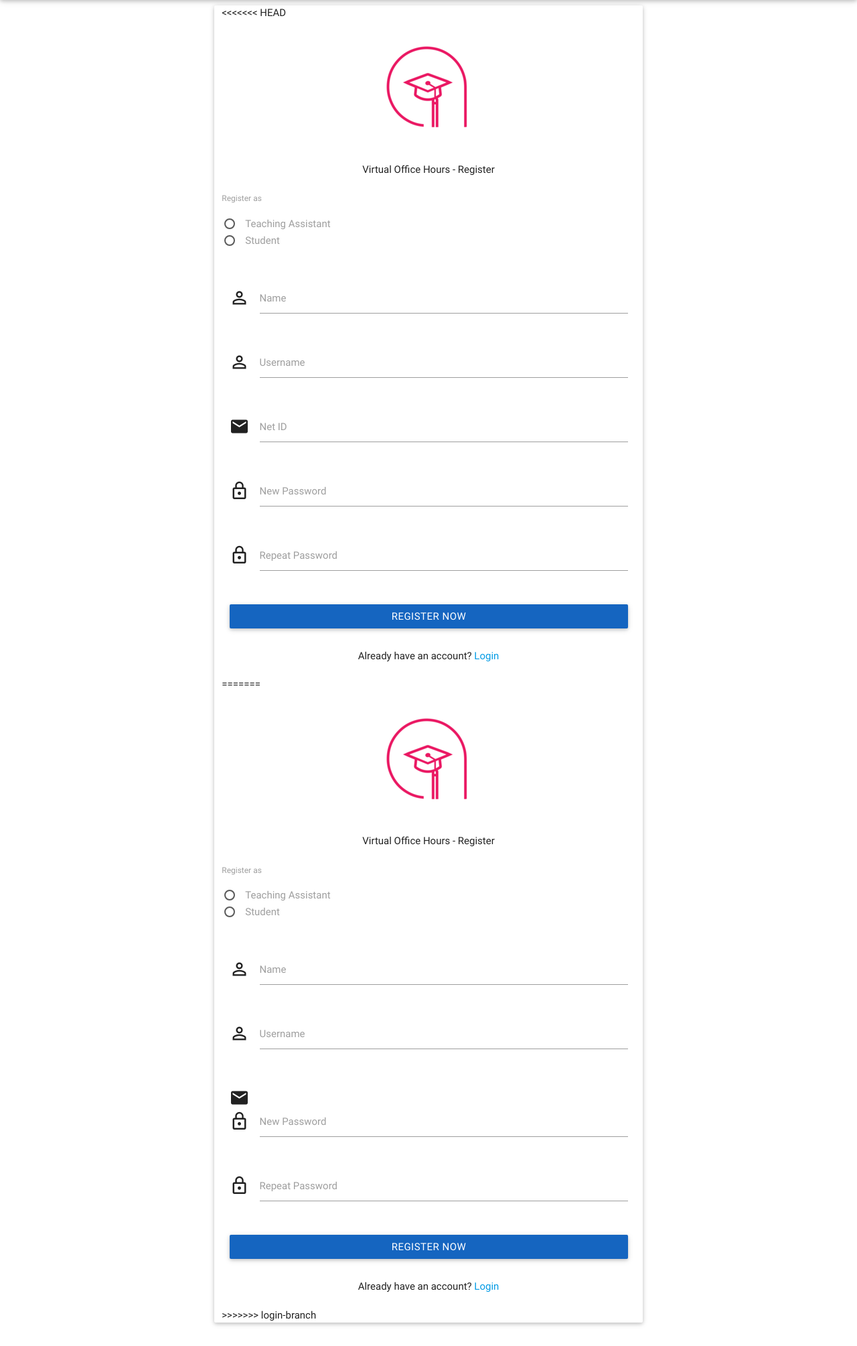
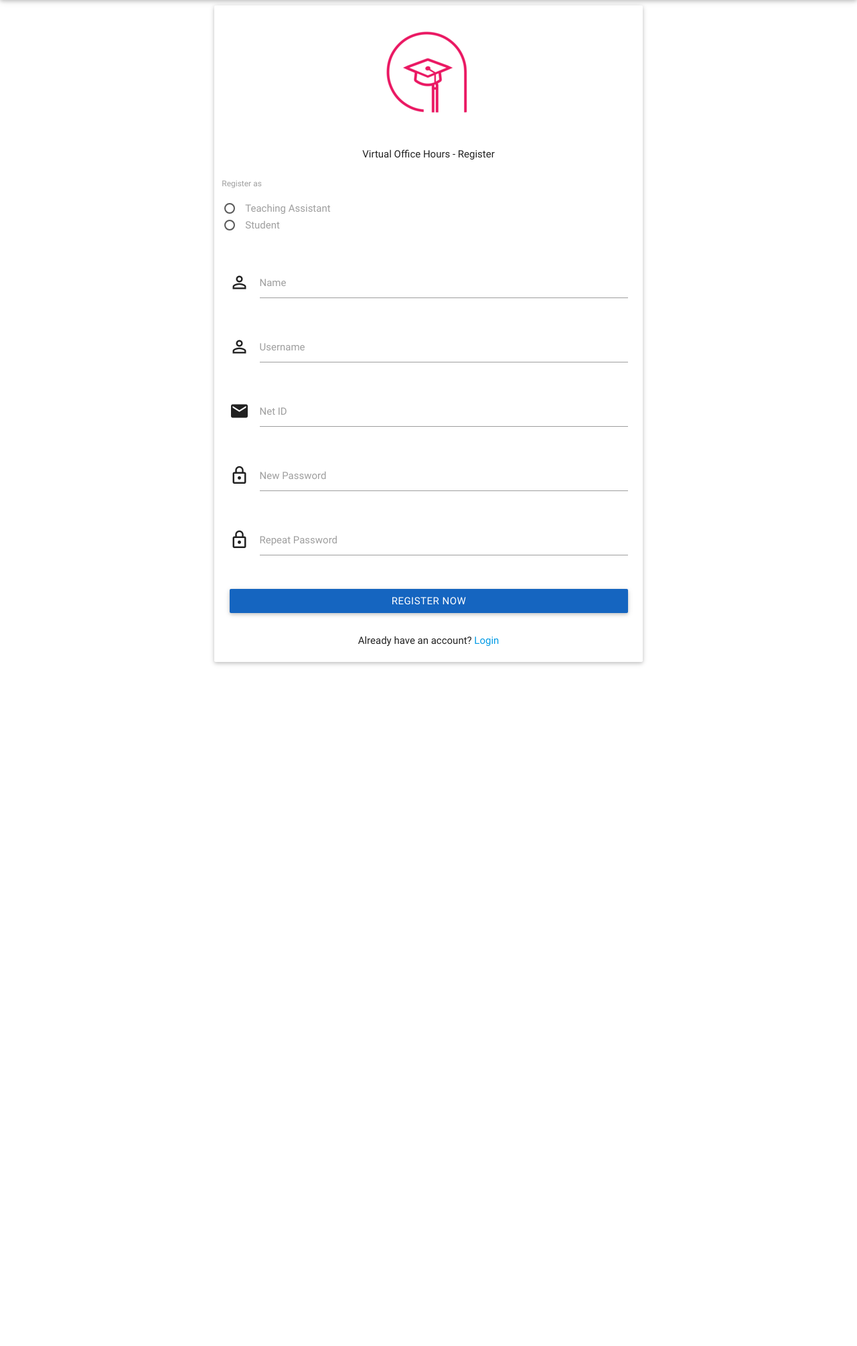
Before and after one commit to SudarshanGp/242_Final_Project, a Flask app: template VOH/templates/register.html in a window 1280 px wide. Shown: the part 64-2073 px from the top of the page at 67% size. After the commit the page ends 1057 px from the top, so only its background shows below. Run offline with Flask 2, Linux system fonts and the light colour scheme; the template is opened without the code that fills it: values that come from a table or form of the project are taken from there, others are empty; parts of the project's set-up code (start-up, migrations or seed data) failed here and were passed over; some libraries are stand-ins or nearby versions.

Commit message:
updated register

```diff
--- a/VOH/templates/register.html
+++ b/VOH/templates/register.html
@@ -3,70 +3,6 @@
 {% block data %}
 <div id="create-page" class="row">
     <div class="col s6 z-depth-6 card-panel offset-s3">
-<<<<<<< HEAD
-      <form class="create-form" method = "post" >
-        <div class="row">
-          <div class="input-field col s12 center">
-            <img src="../static/data/voh_icon.png" alt="" class="responsive-img valign profile-image-login">
-            <p class="center login-form-text">Virtual Office Hours - Register</p>
-          </div>
-        </div>
-        <div class="row margin">
-        <p>
-            <!--<input name="persontype" type="radio" id="instructor" />-->
-            <!--<label for="instructor">Teaching Assistant</label>-->
-            <!--<input name="persontype" type="radio" id="student" />-->
-            <!--<label for="student">Student</label>-->
-            {{ render_field(form.instructor_type) }}
-        </p>
-          </div>
-          <div class="row margin">
-          <div class="input-field col s12">
-            <i class="mdi-social-person-outline prefix"></i>
-              {{ render_field(form.name) }}
-          </div>
-        </div>
-        <div class="row margin">
-          <div class="input-field col s12">
-            <i class="mdi-social-person-outline prefix"></i>
-              {{ render_field(form.username) }}
-          </div>
-        </div>
-        <div class="row margin">
-          <div class="input-field col s12">
-            <i class="mdi-communication-email prefix"></i>
-            <!--<input name = "email" id="email" type="email" class="validate">-->
-            <!--<label for="email" class="center-align">Email</label>-->
-              {{ render_field(form.net_id) }}
-          </div>
-        </div>
-        <div class="row margin">
-          <div class="input-field col s12">
-            <i class="mdi-action-lock-outline prefix"></i>
-            <!--<input name = "password" id="password" type="password" class="validate">-->
-            <!--<label for="password">Password</label>-->
-                  {{ render_field(form.password) }}
-
-          </div>
-        </div>
-        <div class="row margin">
-          <div class="input-field col s12">
-            <i class="mdi-action-lock-outline prefix"></i>
-            <!--<input name = "password-again" id="password-again" type="password">-->
-            <!--<label for="password-again">Re-type password</label>-->
-              {{ render_field(form.confirm) }}
-          </div>
-        </div>
-        <div class="row">
-          <div class="input-field col s12">
-            <button class="btn waves-effect waves-light col s12 blue darken-3" type="submit">Register Now</button>
-          </div>
-          <div class="input-field col s12">
-            <p class="margin center medium-small sign-up" >Already have an account? <a href = "../login">Login</a></p>
-          </div>
-        </div>
-      </form>
-=======
         <form class="create-form" method = "post" >
             <div class="row">
                 <div class="input-field col s12 center">
@@ -94,7 +30,7 @@
             <div class="row margin">
                 <div class="input-field col s12">
                     <i class="mdi-communication-email prefix"></i>
-                    {{ render_field(form.email) }}
+                    {{ render_field(form.net_id) }}
                 </div>
             </div>
             <div class="row margin">
@@ -118,7 +54,6 @@
                 </div>
             </div>
         </form>
->>>>>>> login-branch
     </div>
 </div>
 {% endblock %}
```
